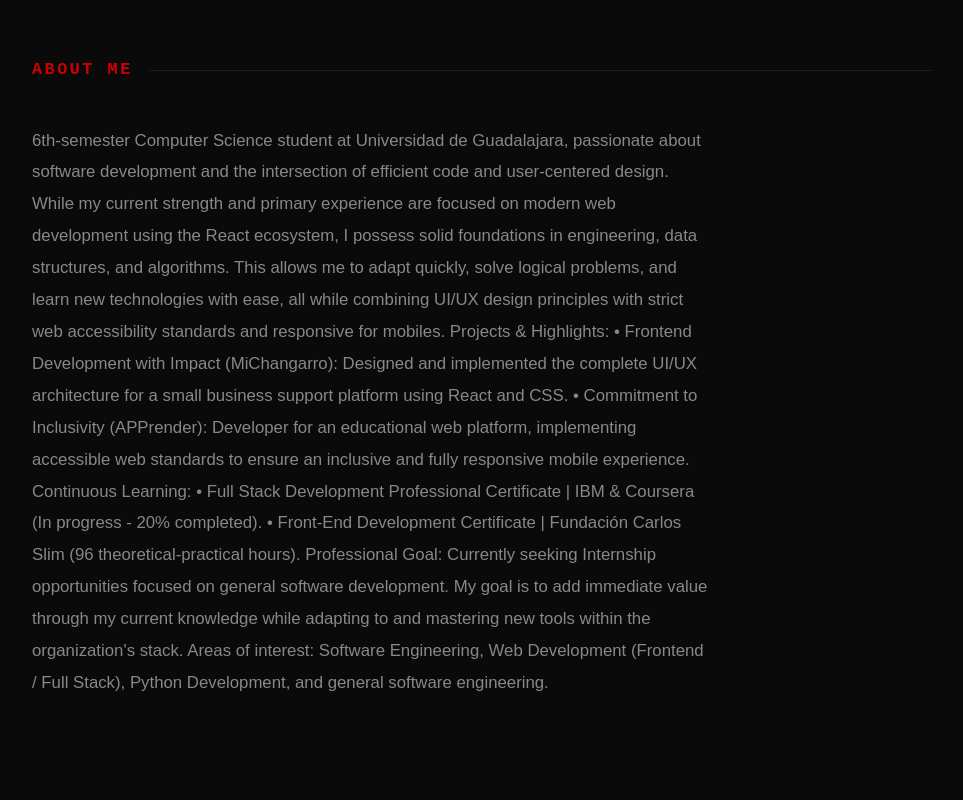
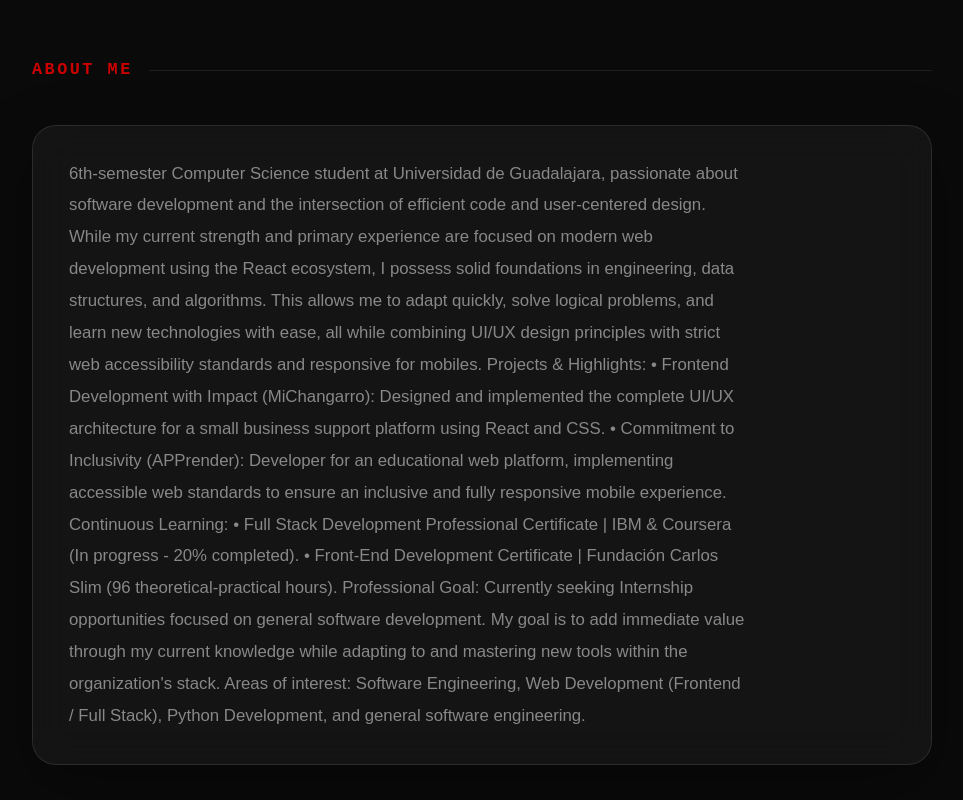
Before and after one commit to Alexander777444/portafolio-alexander-react, a React (Vite) app: page / in a window 1280 px wide. Shown: the part 840-1640 px from the top of the page, without its empty margins (158-1121 px from the left). Built offline with nearby package versions, Linux system fonts and the light colour scheme.

Commit message:
feat: He aplicado el tratamiento glassmorfismo al bloque de About.

```diff
--- a/src/components/About.jsx
+++ b/src/components/About.jsx
@@ -7,6 +7,7 @@ function About() {
     <section ref={ref} id="sobre-mi" className="seccion revelar" aria-labelledby="titulo-sobre-mi">
       <div className="seccion-interior">
         <h2 className="seccion-titulo" id="titulo-sobre-mi">About me</h2>
+        <div className="glass-card">
           <p className="sobre-texto">
           6th-semester Computer Science student at Universidad de Guadalajara, passionate about software development and the intersection of efficient code and user-centered design.
 
@@ -26,6 +27,7 @@ Professional Goal:
 Areas of interest: Software Engineering, Web Development (Frontend / Full Stack), Python Development, and general software engineering.
           </p>
         </div>
+      </div>
     </section>
   )
 }
--- a/src/styles/components.css
+++ b/src/styles/components.css
@@ -75,3 +75,13 @@
   color: #cc0000;
   border-color: #cc0000;
 }
+
+.glass-card {
+  background: var(--glass-bg);
+  border: 1px solid var(--glass-border);
+  border-radius: var(--radius-lg);
+  backdrop-filter: blur(20px) saturate(140%);
+  -webkit-backdrop-filter: blur(20px) saturate(140%);
+  box-shadow: 0 20px 60px rgba(0, 0, 0, 0.35);
+  padding: 2rem 2.25rem;
+}
```
Lines whose indentation alone changed are shown as unchanged.
